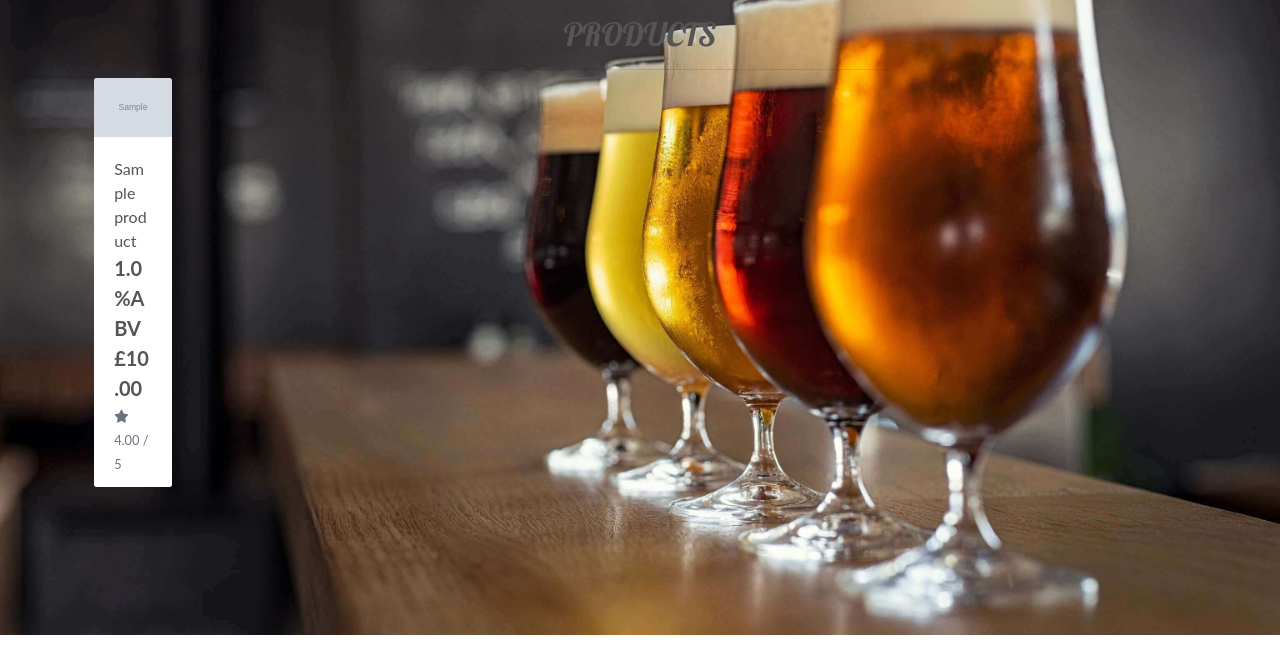
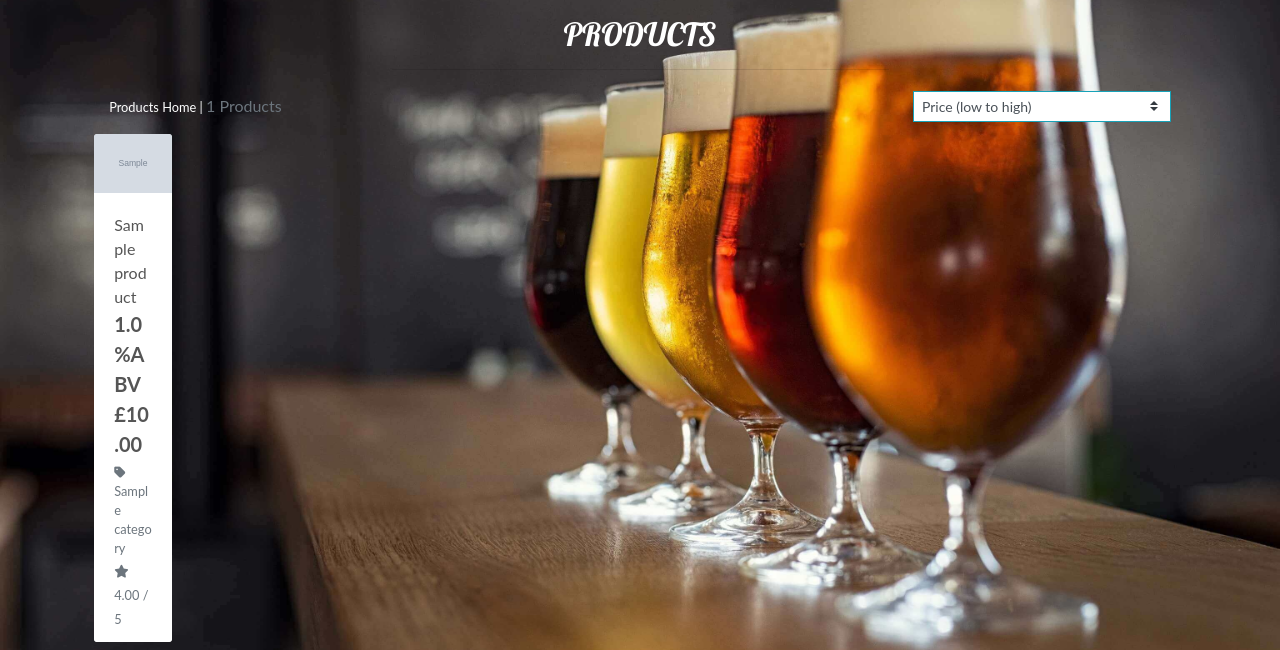
Before and after one commit to Steven-Dawson18/american-ale-house, a Django app: a page that uses products/templates/products/products.html in a window 1280 px wide. Shown: the part 165-815 px from the top of the page. Run offline with Django 3.2, Linux system fonts and the light colour scheme; tables that the repository leaves empty hold one stand-in row (values such as "Sample post"); grey boxes marked "Sample" are stand-in pictures; some libraries are stand-ins or nearby versions.

Commit message:
Add sorting and product count to product.html

```diff
--- a/products/templates/products/products.html
+++ b/products/templates/products/products.html
@@ -13,8 +13,12 @@
     <div class="container">
         <div class="row">
             <div class="col text-center mt-3">
-                <h2 class="logo-font">Products</h2>
-
+                <h2 class="logo-font text-white">Products</h2>
+                {% for c in current_categories %}
+                    <a class="category-badge text-decoration-none" href="{% url 'products' %}?category={{ c.name }}">
+                        <span class="p-2 mt-2 badge badge-white text-white rounded-0 border border-light">{{ c.friendly_name }}</span>
+                    </a>
+                {% endfor %}
                 <hr class="w-50 mb-1">
             </div>
         </div>
@@ -22,6 +26,29 @@
     <div class="row">
         <div class="product-container col-10 offset-1">
             <div class="row mt-1 mb-2">
+                <div class="col-12 col-md-6 my-auto  d-flex justify-content-center justify-content-md-end">
+                    <div class="sort-select-wrapper w-50">
+                        <select id="sort-selector" class="custom-select custom-select-sm rounded-0 border border-{% if current_sorting != 'None_None' %}info{% else %}black{% endif %}">
+                            <option value="reset" {% if current_sorting == 'None_None' %}selected{% endif %}>Sort by...</option>
+                            <option value="price_asc" {% if current_sorting == 'price_asc' %}selected{% endif %}>Price (low to high)</option>
+                            <option value="price_desc" {% if current_sorting == 'price_desc' %}selected{% endif %}>Price (high to low)</option>
+                            <option value="rating_asc" {% if current_sorting == 'rating_asc' %}selected{% endif %}>Rating (low to high)</option>
+                            <option value="rating_desc" {% if current_sorting == 'rating_desc' %}selected{% endif %}>Rating (high to low)</option>
+                            <option value="name_asc" {% if current_sorting == 'name_asc' %}selected{% endif %}>Name (A-Z)</option>
+                            <option value="name_desc" {% if current_sorting == 'name_desc' %}selected{% endif %}>Name (Z-A)</option>
+                            <option value="category_asc" {% if current_sorting == 'category_asc' %}selected{% endif %}>Category (A-Z)</option>
+                            <option value="category_desc" {% if current_sorting == 'category_desc' %}selected{% endif %}>Category (Z-A)</option>
+                        </select>
+                    </div>
+                </div>
+                <div class="col-12 col-md-6 order-md-first">
+                    <p class="text-muted mt-3 text-center text-md-left">
+                        {% if search_term or current_categories or current_sorting != 'None_None' %}
+                            <span class="small text-white"><a class="text-decoration-none text-white" href="{% url 'products' %}">Products Home</a> | </span>
+                        {% endif %}
+                        {{ products|length }} Products{% if search_term %} found for <strong>"{{ search_term }}"</strong>{% endif %}
+                    </p>
+                </div>
                 <div class="row">
                     {% for product in products %}
                         <div class="col-sm-6 col-md-6 col-lg-4 col-xl-3">
@@ -43,6 +70,13 @@
                                         <div class="col">
                                             <p class="lead mb-0 text-left font-weight-bold">{{ product.abv }}%ABV</p>
                                             <p class="lead mb-0 text-left font-weight-bold">£{{ product.price }}</p>
+                                            {% if product.category %}
+                                                <p class="small mt-1 mb-0">
+                                                    <a class="text-muted" href="{% url 'products' %}?category={{ product.category.name }}">
+                                                        <i class="fas fa-tag mr-1"></i>{{ product.category.friendly_name }}
+                                                    </a>
+                                                </p>
+                                            {% endif %}
                                             {% if product.rating %}
                                                 <small class="text-muted"><i class="fas fa-star mr-1"></i>{{ product.rating }} / 5</small>
                                             {% else %}
--- a/static/css/style.css
+++ b/static/css/style.css
@@ -62,6 +62,11 @@ body {
     border: 1px solid black !important;
 }
 
+a.category-badge > span.badge:hover {
+    background: #E6BB1A !important;
+    color: #fff !important;
+}
+
 div.transbox {
     margin: 30px;
     background-color: #ffffff;
```
Also changed, not shown: products/templates/products/product_detail.html (+7 -0 lines), products/views.py (line endings or trailing spaces).
